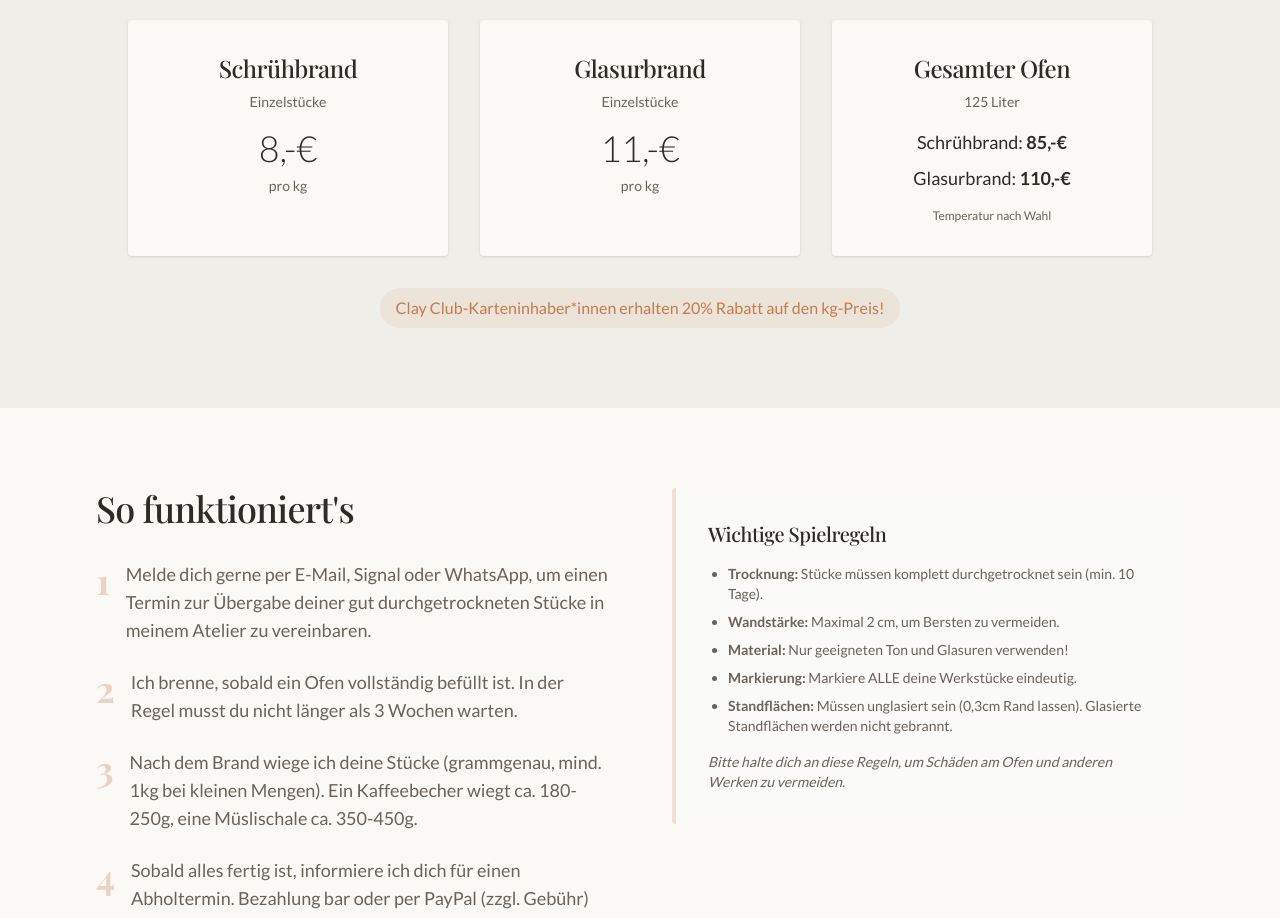
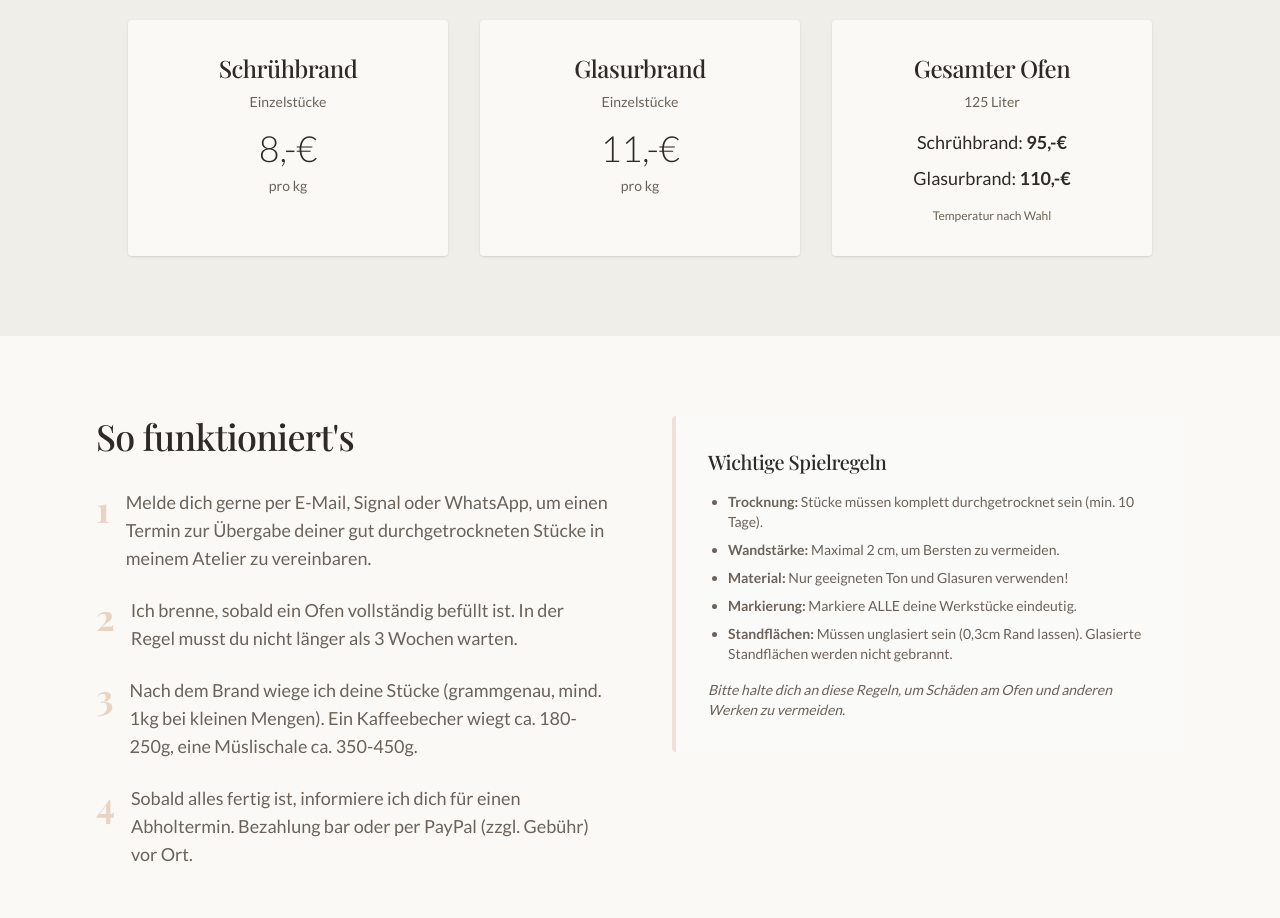
Before and after one commit to claytopia/claytopia-next, a Next.js app: page /brennservice in a window 1280 px wide. Shown: the part 1460-2378 px from the top of the page. Built offline with nearby package versions, Linux system fonts and the light colour scheme; no server answers; a web font is replaced by a local one.

Commit message:
Brennservice angepasst

```diff
--- a/app/brennservice/page.tsx
+++ b/app/brennservice/page.tsx
@@ -107,18 +107,11 @@ export default function BrennservicePage() {
               <h3 className="font-serif text-2xl mb-2">Gesamter Ofen</h3>
               <p className="text-sm text-foreground-muted mb-4">125 Liter</p>
               <div className="space-y-2">
-                <p className="text-lg">Schrühbrand: <strong>85,-€</strong></p>
+                <p className="text-lg">Schrühbrand: <strong>95,-€</strong></p>
                 <p className="text-lg">Glasurbrand: <strong>110,-€</strong></p>
               </div>
               <p className="text-xs text-foreground-muted mt-4">Temperatur nach Wahl</p>
             </div>
-
-          </div>
-
-          <div className="text-center mt-8">
-            <span className="inline-block bg-primary/10 text-primary px-4 py-2 rounded-full font-medium">
-              Clay Club-Karteninhaber*innen erhalten 20% Rabatt auf den kg-Preis!
-            </span>
           </div>
         </Container>
       </section>
```
